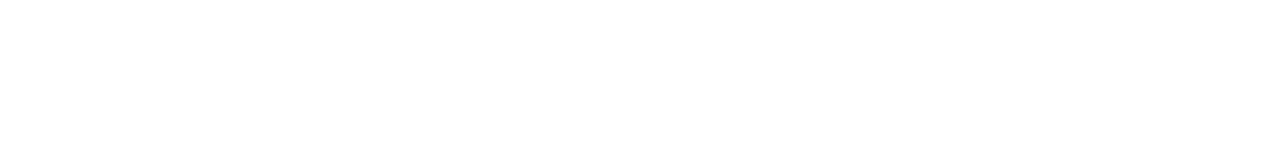
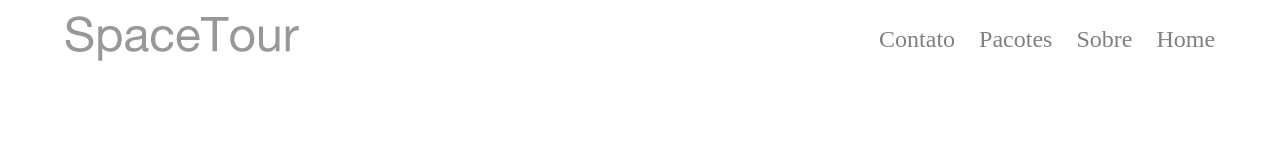
Before and after one commit to ViniOlr/spacetour, a plain HTML site: page index.html in a window 1280 px wide. Drawn offline with Linux system fonts and the light colour scheme.

Commit message:
Fiz o header

```diff
--- a/css/style.css
+++ b/css/style.css
@@ -0,0 +1,32 @@
+/* Classes auxiliares */
+* {
+    margin: 0;
+    padding: 0;
+    box-sizing: border-box;
+}
+.conteudo {
+    width: 100%;
+    max-width: 1200px;
+    margin: 0 auto;
+    padding: 0 2%;
+}
+
+/* Aqui começa a estilização do header */
+header {
+    padding: 1rem;
+}
+header > .conteudo {
+    display: flex;
+    justify-content: space-between;
+    align-items: center;
+}
+header nav.menu ul {
+    list-style: none;
+    display: flex;
+    gap: 1.5rem;
+}
+header nav.menu ul li a {
+    text-decoration: none;
+    color: grey;
+    font-size: 1.5rem;
+}
--- a/index.html
+++ b/index.html
@@ -4,10 +4,27 @@
     <meta charset="UTF-8">
     <meta http-equiv="X-UA-Compatible" content="IE=edge">
     <meta name="viewport" content="width=device-width, initial-scale=1.0">
-    <title>Document</title>
-    <link rel="stylesheet" href="css/style.css">
+    <title>SpaceTour</title>
+    <link rel="stylesheet" href="./css/style.css">
 </head>
 <body>
 
+    <div id="container">
+        <header class="cabecalho">
+            <div class="conteudo">
+                <img src="./img/logo-spacetours.png" alt="Logo escrito SpaceTour" class="logo">
+                <nav class="menu">
+                    <ul>
+                        <li><a href="#">Contato</a></li>
+                        <li><a href="#">Pacotes</a></li>
+                        <li><a href="#">Sobre</a></li>
+                        <li><a href="#">Home</a></li>
+                    </ul>
+                </nav>
+            </div>
+        </header>
+    </div>
+
+    <script src="./js/scripts.js"></script>
 </body>
 </html>
```
Also changed, not shown: img/banner.jpg (renamed from img/banner (1).jpg), img/logo-spacetours (2).png (deleted), img/logo-spacetours.png (renamed from img/logo-spacetours (1).png), img/screen-final.png (added).
